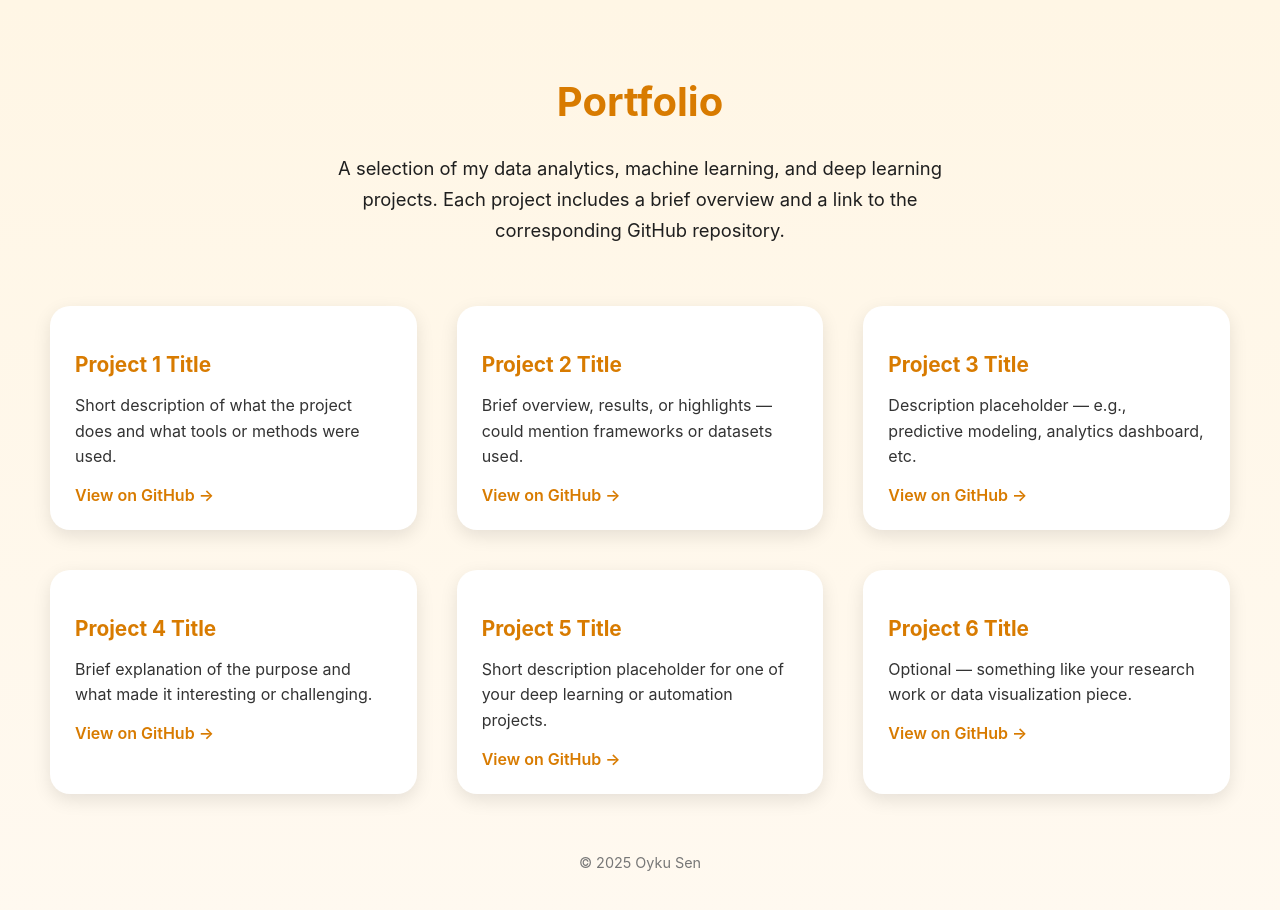
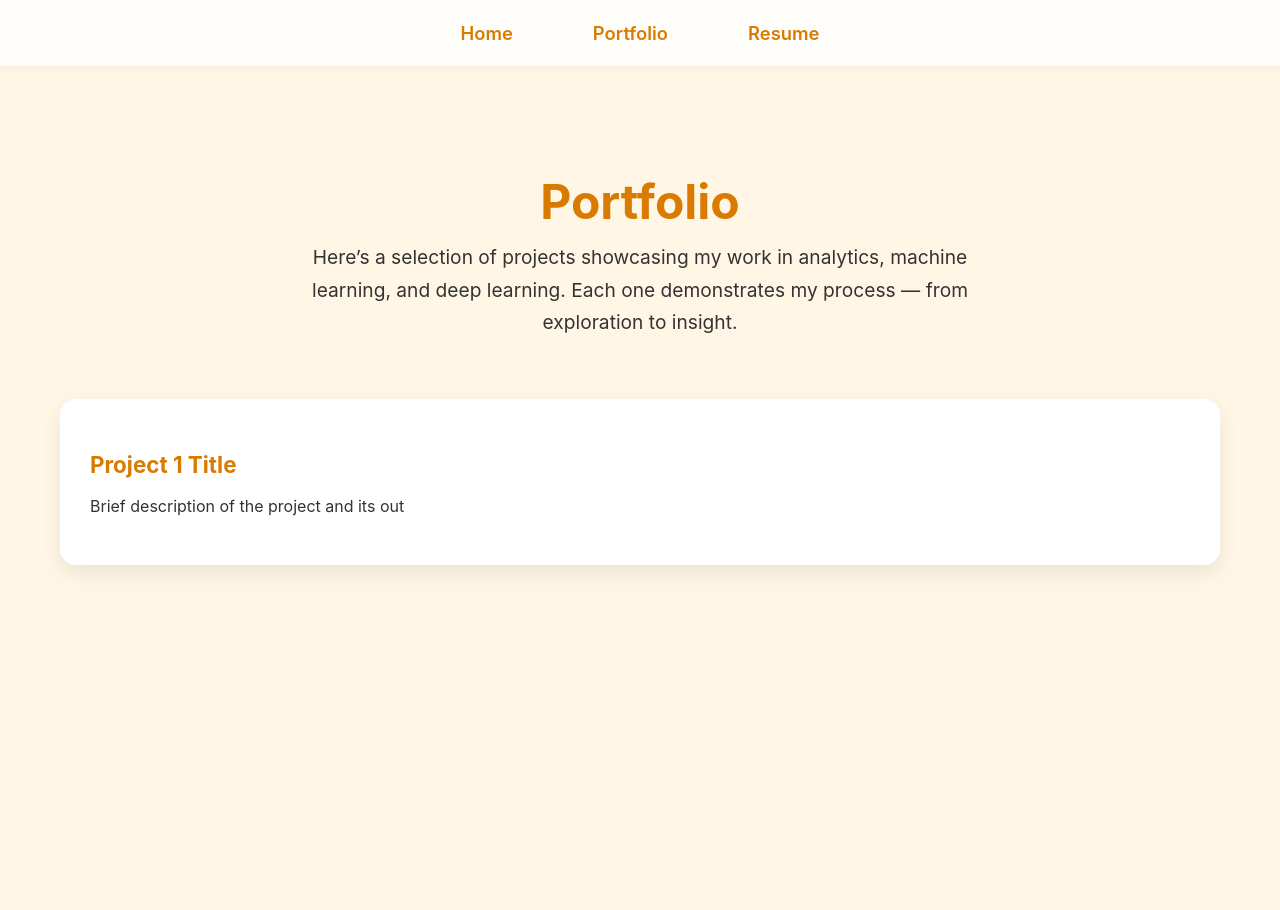
Before and after one commit to oykusen39/oykusen39.github.io, a Jekyll site: the page portfolio.html, which Jekyll copies as it is, in a window 1280 px wide and 921 px high. Shown: the top 910 px of the window. Built offline with Jekyll 4.4.1, drawn with Linux system fonts in a browser that asks for light colours.

Commit message:
Update portfolio.html

```diff
--- a/portfolio.html
+++ b/portfolio.html
@@ -8,53 +8,102 @@
     body {
       margin: 0;
       font-family: 'Inter', 'Helvetica Neue', sans-serif;
-      background: linear-gradient(180deg, #fff6e5, #fff9f0);
-      color: #1f1f1f;
-      padding: 50px;
+      background-color: #fff6e5;
+      color: #1a1a1a;
     }
 
+    /* NAVBAR */
+    .navbar {
+      width: 100%;
+      padding: 22px 0;
+      background: rgba(255, 255, 255, 0.8);
+      backdrop-filter: blur(10px);
+      display: flex;
+      justify-content: center;
+      gap: 80px;
+      position: fixed;
+      top: 0;
+      left: 0;
+      z-index: 1000;
+      box-shadow: 0 2px 10px rgba(0, 0, 0, 0.05);
+    }
+
+    .navbar a {
+      color: #d87b00;
+      text-decoration: none;
+      font-weight: 600;
+      font-size: 1.15rem;
+      position: relative;
+      transition: color 0.3s ease;
+    }
+
+    .navbar a::after {
+      content: "";
+      position: absolute;
+      bottom: -5px;
+      left: 0;
+      width: 0%;
+      height: 2px;
+      background-color: #d87b00;
+      transition: width 0.3s ease;
+    }
+
+    .navbar a:hover {
+      color: #b35f00;
+    }
+
+    .navbar a:hover::after {
+      width: 100%;
+    }
+
+    /* HEADER */
     header {
       text-align: center;
+      padding-top: 140px;
       margin-bottom: 60px;
     }
 
-    h1 {
+    header h1 {
       color: #d87b00;
-      font-size: 2.5rem;
+      font-size: 3rem;
+      margin-bottom: 10px;
     }
 
-    p.intro {
-      max-width: 650px;
-      margin: 10px auto;
-      font-size: 1.15rem;
+    header p {
+      font-size: 1.2rem;
+      color: #333;
+      max-width: 700px;
+      margin: 0 auto;
       line-height: 1.7;
     }
 
+    /* GRID */
     .grid {
       display: grid;
-      grid-template-columns: repeat(auto-fit, minmax(280px, 1fr));
+      grid-template-columns: repeat(auto-fit, minmax(320px, 1fr));
       gap: 40px;
       max-width: 1200px;
       margin: 0 auto;
+      padding: 0 60px 100px;
     }
 
     .card {
-      background: white;
-      padding: 25px;
-      border-radius: 20px;
-      box-shadow: 0 6px 18px rgba(0, 0, 0, 0.1);
+      background: #ffffff;
+      padding: 30px;
+      border-radius: 16px;
+      box-shadow: 0 8px 22px rgba(0, 0, 0, 0.08);
       transition: transform 0.3s ease, box-shadow 0.3s ease;
     }
 
     .card:hover {
       transform: translateY(-6px);
-      box-shadow: 0 10px 25px rgba(0, 0, 0, 0.15);
+      box-shadow: 0 12px 28px rgba(0, 0, 0, 0.12);
     }
 
     .card h3 {
       color: #d87b00;
-      font-size: 1.3rem;
-      margin-bottom: 10px;
+      font-size: 1.4rem;
+      margin-bottom: 12px;
     }
 
     .card p {
@@ -68,7 +117,7 @@
       text-decoration: none;
       color: #d87b00;
       font-weight: 600;
-      transition: color 0.3s;
+      transition: color 0.3s ease;
     }
 
     .card a:hover {
@@ -77,61 +126,29 @@
 
     footer {
       text-align: center;
-      margin-top: 60px;
-      font-size: 0.9rem;
+      padding: 40px 0;
+      font-size: 0.95rem;
       color: #777;
     }
   </style>
 </head>
 <body>
+  <!-- NAVIGATION BAR -->
+  <nav class="navbar">
+    <a href="/">Home</a>
+    <a href="/portfolio.html">Portfolio</a>
+    <a href="/resume.html">Resume</a>
+  </nav>
+
+  <!-- HEADER -->
   <header>
     <h1>Portfolio</h1>
-    <p class="intro">
-      A selection of my data analytics, machine learning, and deep learning projects.
-      Each project includes a brief overview and a link to the corresponding GitHub repository.
-    </p>
+    <p>Here’s a selection of projects showcasing my work in analytics, machine learning, and deep learning.
+    Each one demonstrates my process — from exploration to insight.</p>
   </header>
 
+  <!-- PROJECT GRID -->
   <section class="grid">
     <div class="card">
       <h3>Project 1 Title</h3>
-      <p>Short description of what the project does and what tools or methods were used.</p>
-      <a href="#">View on GitHub →</a>
-    </div>
-
-    <div class="card">
-      <h3>Project 2 Title</h3>
-      <p>Brief overview, results, or highlights — could mention frameworks or datasets used.</p>
-      <a href="#">View on GitHub →</a>
-    </div>
-
-    <div class="card">
-      <h3>Project 3 Title</h3>
-      <p>Description placeholder — e.g., predictive modeling, analytics dashboard, etc.</p>
-      <a href="#">View on GitHub →</a>
-    </div>
-
-    <div class="card">
-      <h3>Project 4 Title</h3>
-      <p>Brief explanation of the purpose and what made it interesting or challenging.</p>
-      <a href="#">View on GitHub →</a>
-    </div>
-
-    <div class="card">
-      <h3>Project 5 Title</h3>
-      <p>Short description placeholder for one of your deep learning or automation projects.</p>
-      <a href="#">View on GitHub →</a>
-    </div>
-
-    <div class="card">
-      <h3>Project 6 Title</h3>
-      <p>Optional — something like your research work or data visualization piece.</p>
-      <a href="#">View on GitHub →</a>
-    </div>
-  </section>
-
-  <footer>
-    © 2025 Oyku Sen
-  </footer>
-</body>
-</html>
+      <p>Brief description of the project and its out
```
